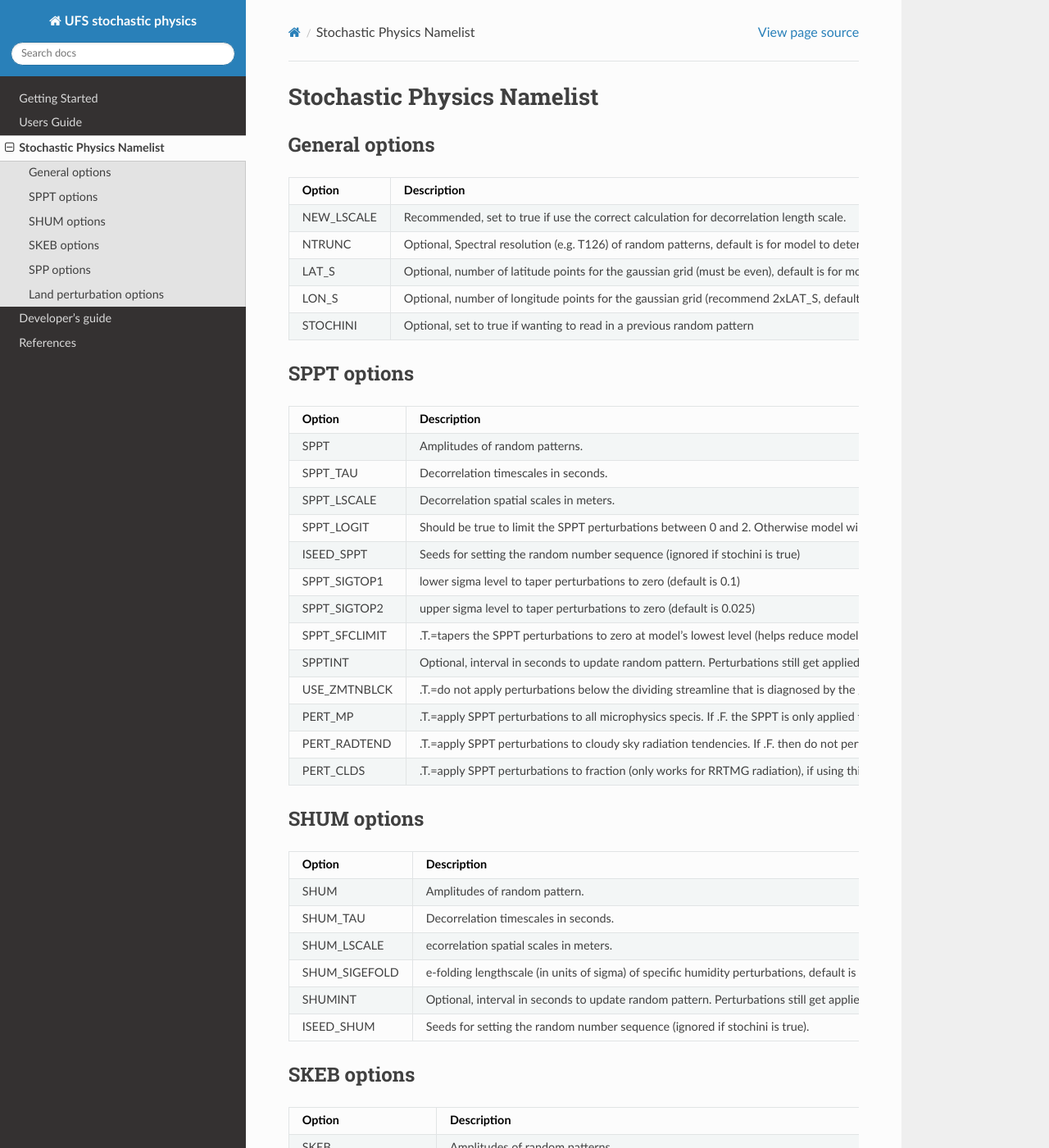
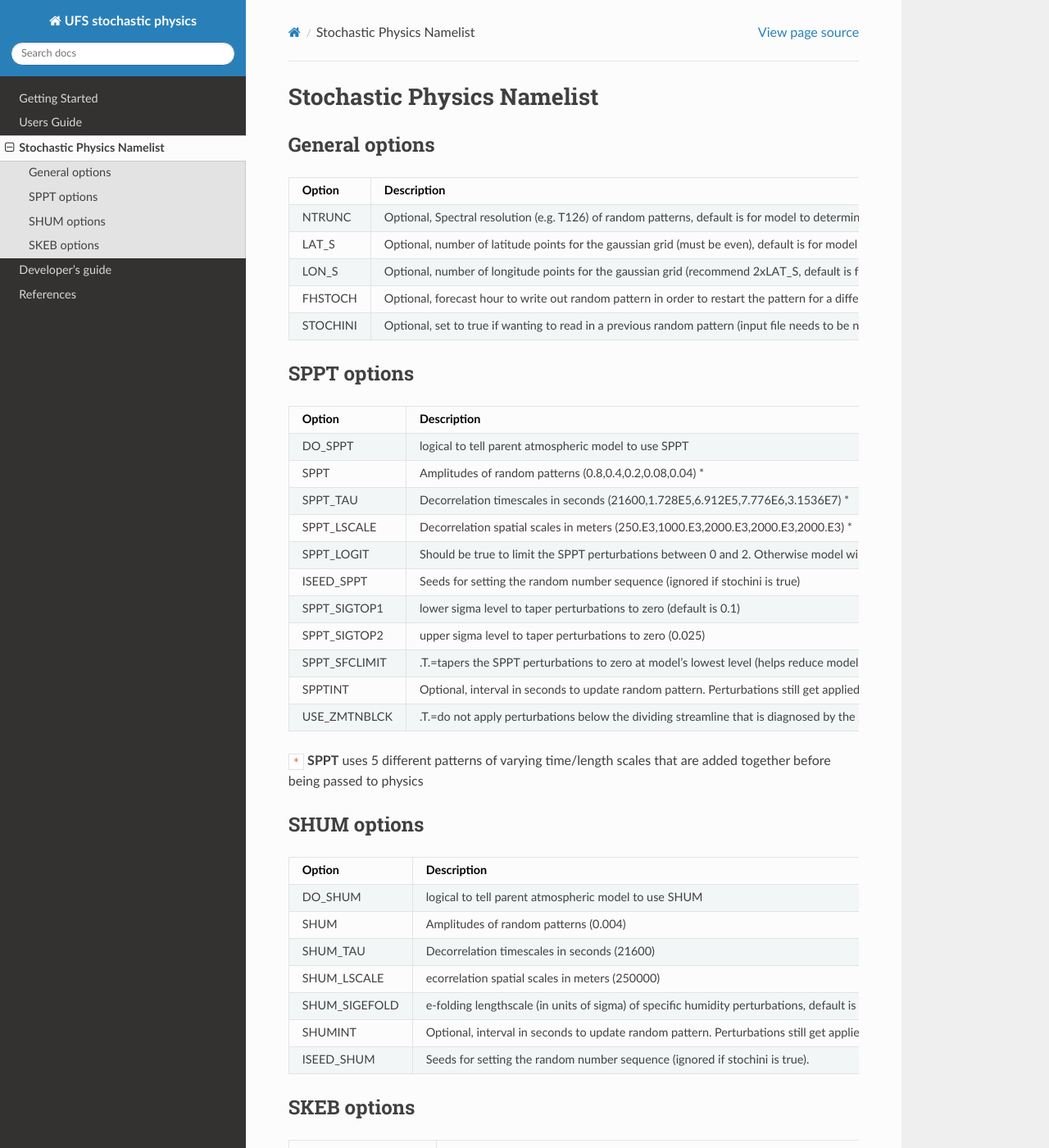
Before and after one commit to NOAA-PSL/stochastic_physics, a Sphinx documentation site: the page built from docs/source/namelist_options.rst, in a window 1280 px wide and 1400 px high. Shown: the whole window at 82% size. Built offline with Sphinx 7.4.7 and the Read the Docs theme 2.0.0, drawn with Linux system fonts in a browser that asks for light colours; some of the changed text lies outside the part shown.

Commit message:
merge upstream

```diff
--- a/docs/source/getting_started.rst
+++ b/docs/source/getting_started.rst
@@ -5,3 +5,5 @@ The stochastic physics currently only works with the UFS-atmosphere model
 You should get the full system at https://github.com/ufs-community/ufs-weather-model, which will include the stochastic physics code.
 
 In order to enable stochastic physics in a model run, you will need to turn it on via `namelist options <namelist_options.html>`_
+
+If using the CIME workflow decribed at https://ufs-mrweather-app.readthedocs.io/en/latest/, please add do_sppt=T, etc. to user_nl_ufsatm in the case directory.
--- a/docs/source/index.rst
+++ b/docs/source/index.rst
@@ -14,4 +14,4 @@ Welcome to UFS stochastic physics's documentation!
 Source Code Documentation
 ==========================
 
-#Doxygen generated (out of date) `content <https://noaa-psd.github.io/stochastic_physics/doxygen/index.html>`_
+Doxygen generated `content <https://noaa-psd.github.io/stochastic_physics/doxygen/index.html>`_
--- a/docs/source/namelist_options.rst
+++ b/docs/source/namelist_options.rst
@@ -8,11 +8,11 @@ General options
    :header: "Option", "Description"
    :widths: 30, 50
 
-   "NEW_LSCALE", "Recommended, set to true if use the correct calculation for decorrelation length scale."
    "NTRUNC", "Optional, Spectral resolution (e.g. T126) of random patterns, default is for model to determine proper truncation"
    "LAT_S", "Optional, number of latitude points for the gaussian grid  (must be even), default is for model to determine gaussian grid"
    "LON_S", "Optional, number of longitude points for the gaussian grid (recommend 2xLAT_S, default is for model to determine gaussian grid"
-   "STOCHINI", "Optional, set to true if wanting to read in a previous random pattern"
+   "FHSTOCH", "Optional, forecast hour to write out random pattern in order to restart the pattern for a different forecast (used in DA), file is stoch_out.F<HHH>"
+   "STOCHINI", "Optional, set to true if wanting to read in a previous random pattern (input file needs to be named stoch_ini)."
 
 SPPT options
 """"""""""""
@@ -21,31 +21,31 @@ SPPT options
    :header: "Option", "Description"
    :widths: 30, 50
 
-   "SPPT", "Amplitudes of random patterns."
-   "SPPT_TAU", "Decorrelation timescales in seconds."
-   "SPPT_LSCALE", "Decorrelation spatial scales in meters."
+   "DO_SPPT", "logical to tell parent atmospheric model to use SPPT"
+   "SPPT", "Amplitudes of random patterns (0.8,0.4,0.2,0.08,0.04) *"
+   "SPPT_TAU", "Decorrelation timescales in seconds (21600,1.728E5,6.912E5,7.776E6,3.1536E7) *"
+   "SPPT_LSCALE", "Decorrelation spatial scales in meters  (250.E3,1000.E3,2000.E3,2000.E3,2000.E3) *"
    "SPPT_LOGIT", "Should be true to limit the SPPT perturbations between 0 and 2.  Otherwise model will crash."
    "ISEED_SPPT", "Seeds for setting the random number sequence (ignored if stochini is true)"
    "SPPT_SIGTOP1", "lower sigma level to taper perturbations to zero (default is 0.1)"
-   "SPPT_SIGTOP2", "upper sigma level to taper perturbations to zero (default is 0.025)"
+   "SPPT_SIGTOP2", "upper sigma level to taper perturbations to zero (0.025)"
    "SPPT_SFCLIMIT", ".T.=tapers the SPPT perturbations to zero at model’s lowest level (helps reduce model crashes)"
    "SPPTINT", "Optional, interval in seconds to update random pattern.  Perturbations still get applied every time-step"
    "USE_ZMTNBLCK", ".T.=do not apply perturbations below the dividing streamline that is diagnosed by the gravity wave drag, mountain blocking scheme"
-   "PERT_MP", ".T.=apply SPPT perturbations to all microphysics specis. If .F. the SPPT is only applied to u,v,t,qv"
-   "PERT_RADTEND", ".T.=apply SPPT perturbations to cloudy sky radiation tendencies. If .F. then do not perturb any radiative tendencies"
-   "PERT_CLDS", ".T.=apply SPPT perturbations to fraction (only works for RRTMG radiation),  if using this option set PERT_RADTEND=.F."
 
+``*``  **SPPT** uses 5 different patterns of varying time/length scales that are added together before being passed to physics
 
 SHUM options
 """"""""""""
 
 .. csv-table::
    :header: "Option", "Description"
-   :widths: 30, 50
+   :widths: 20, 50
 
-   "SHUM", "Amplitudes of random pattern."
-   "SHUM_TAU", "Decorrelation timescales in seconds."
-   "SHUM_LSCALE", "ecorrelation spatial scales in meters."
+   "DO_SHUM", "logical to tell parent atmospheric model to use SHUM"
+   "SHUM", "Amplitudes of random patterns (0.004)"
+   "SHUM_TAU", "Decorrelation timescales in seconds (21600)"
+   "SHUM_LSCALE", "ecorrelation spatial scales in meters (250000)"
    "SHUM_SIGEFOLD", "e-folding lengthscale (in units of sigma) of specific humidity perturbations, default is 0.2)"
    "SHUMINT", "Optional, interval in seconds to update random pattern.  Perturbations still get applied every time-step"
    "ISEED_SHUM", "Seeds for setting the random number sequence (ignored if stochini is true)."
@@ -57,8 +57,9 @@ SKEB options
    :header: "Option", "Description"
    :widths: 30, 50
 
-   "SKEB", "Amplitudes of random patterns."
-   "SKEB_TAU", "Decorrelation timescales in seconds"
+   "DO_SKEB", "logical to tell parent atmospheric model to use SKEB"
+   "SKEB", "Amplitudes of random patterns (0.5)"
+   "SKEB_TAU", "Decorrelation timescales in seconds (21600)"
    "SKEB_LSCALE", "Decorrelation spatial scales in meters  (250)"
    "ISEED_SKEB", "Seeds for setting the random number sequence (ignored if stochini is true)."
    "SKEBNORM", "0-random pattern is stream function, 1-pattern is K.E. norm, 2-pattern is vorticity (default is 0)"
@@ -68,34 +69,3 @@ SKEB options
    "SKEB_SIGTOP1", "lower sigma level to taper perturbations to zero (default is 0.1)"
    "SKEB_SIGTOP2", "upper sigma level to taper perturbations to zero (0.025)"
    "SKEBINT", "Optional, interval in seconds to update random pattern.  Perturbations still get applied every time-step"
-
-SPP options
-""""""""""""
-
-.. csv-table::
-   :header: "Option", "Description"
-   :widths: 30, 50
-
-   "SPP_VAR_LIST", "List of parameterizations to be perturbed. Check compns_stochy.F90 for options."
-   "SPP_PRT_LIST", "SPP perturbation magnitudes used in each parameterization."
-   "SPP_TAU", "Decorrelation timescales in seconds."
-   "SPP_LSCALE", "Decorrelation spatial scales in meters."
-   "ISEED_SPP", "Seeds for setting the random number sequence (ignored if stochini is true)."
-   "SPP_SIGTOP1", "Lower sigma level to taper perturbations to zero (default is 0.1)"
-   "SPP_SIGTOP2", "Upper sigma level to taper perturbations to zero (0.025)"
-   "SPP_STDDEV_CUTOFF", "Limit for possible perturbation values in standard deviations from the mean."
-
-
-Land perturbation options
-""""""""""""
-
-.. csv-table::
-   :header: "Option", "Description"
-   :widths: 30, 50
-
-   "LNDP_TYPE", "0, no perturbations. 1, old scheme (Gehne et al. 2019); 2, new scheme (Draper 2021)"
-   "LNDP_VAR_LIST", "List of land perturbations parameters. Check compns_stochy.F90 for options"
-   "LNDP_PRT_LIST", "Perturbation magnitudes used for each parameter perturbations."
-   "LNDP_TAU", "Decorrelation timescales in seconds."
-   "LNDP_LSCALE", "Decorrelation spatial scales in meters."
-   "ISEED_LNDP", "Seeds for setting the random number sequence (ignored if stochini is true)."
```
Also changed, not shown: docs/source/references.rst (+4 -6 lines), docs/source/users_guide.rst (+3 -6 lines), .travis.yml, LICENSE.md.
